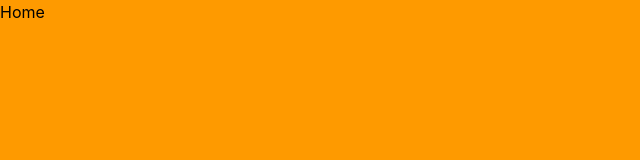
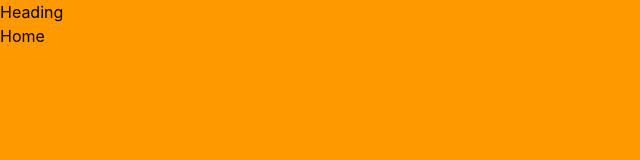
Before and after one commit to arzljames/cinemazel, a React (Vite) app: page / in a window 1280 px wide. Shown: the top 160 px of the page, without its empty margins (0-640 px from the left). Built offline with nearby package versions, Linux system fonts and the light colour scheme.

Commit message:
testing heading

```diff
--- a/src/components/ui/header/index.tsx
+++ b/src/components/ui/header/index.tsx
@@ -3,7 +3,7 @@ import React from "react";
 const Header = () => {
   return (
     <div>
-      <h1></h1>
+      <h1>Heading</h1>
       <nav>
         <ul>
           <li>Home</li>
```
